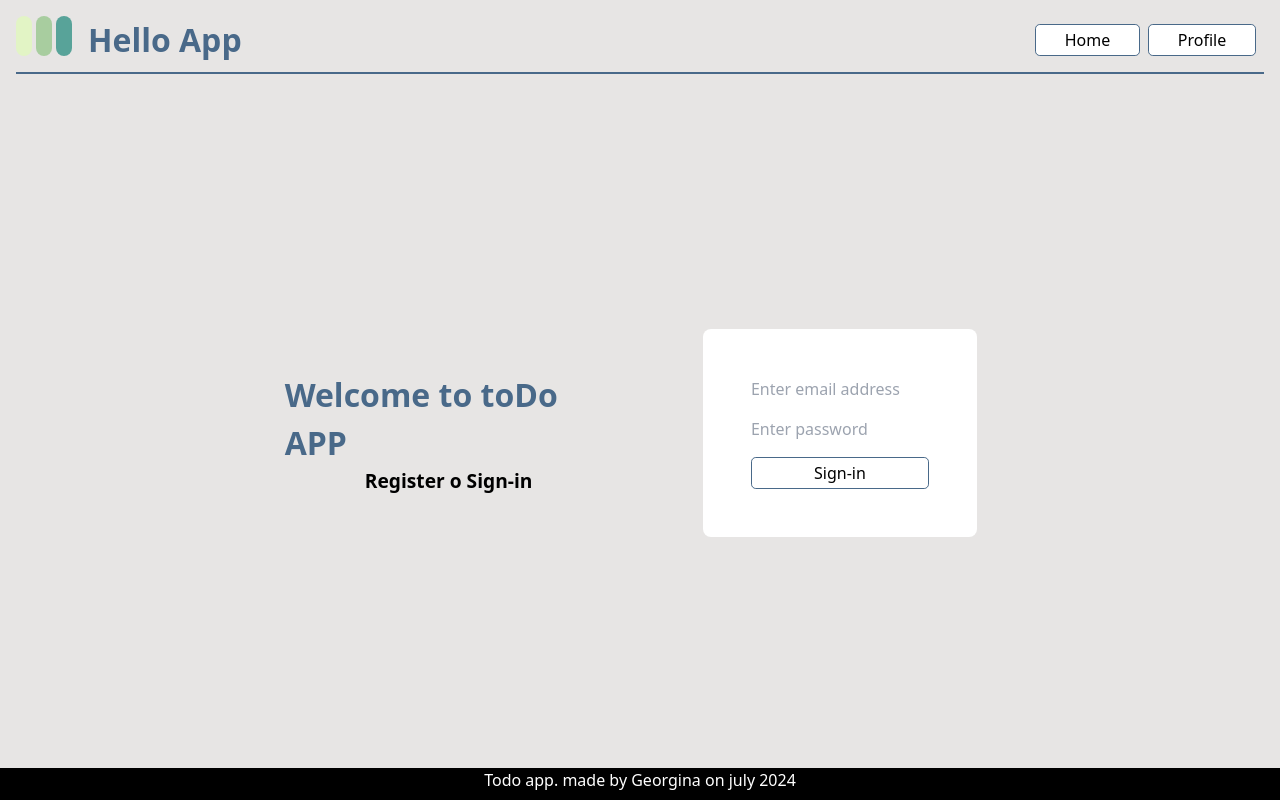
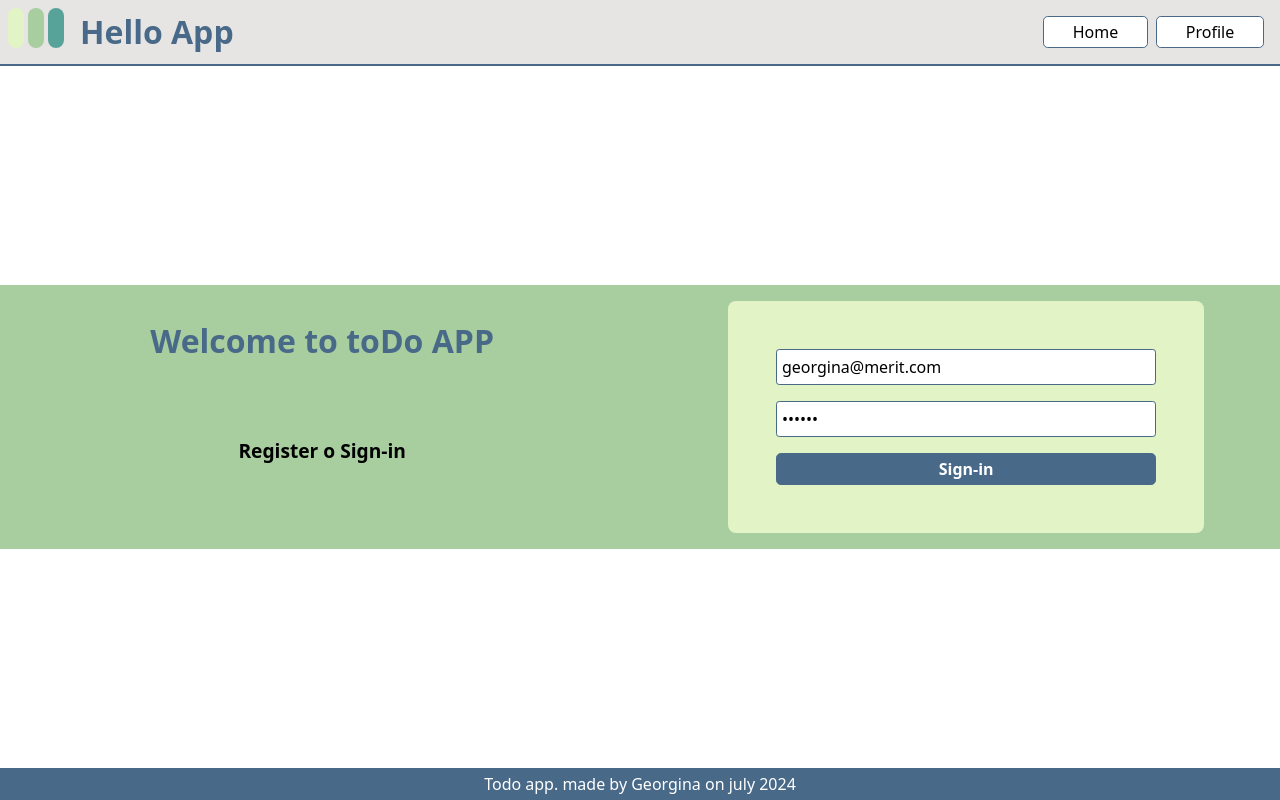
Before and after one commit to GeorginaTS/todo-app, a Vue app in the folder front/: page /#/ in a window 1280 px wide. Built offline with nearby package versions, Linux system fonts and the light colour scheme; no server answers.

Commit message:
login first version

```diff
--- a/front/index.html
+++ b/front/index.html
@@ -7,7 +7,7 @@
     <title>Vite + Vue</title>
   </head>
   <body>
-    <div id="app" class="flex flex-col items-center justify-between min-h-screen bg-stone-200"></div>
+    <div id="app" class="flex flex-col items-center justify-between min-h-screen"></div>
     <script type="module" src="/src/main.js"></script>
   </body>
 </html>
--- a/front/src/App.vue
+++ b/front/src/App.vue
@@ -1,36 +1,22 @@
 <template>
-  <header class="bg-stone-200 flex flex-col justify-between items-center p-4 w-full h-18">
-    <div class="flex justify-between w-full">
-    <div class="flex gap-4">
-      <div class="flex gap-1">
-        <div class="w-4 div_green1 h-10 rounded-lg"></div>
-        <div class="w-4 div_green2 h-10 rounded-lg"></div>
-        <div class="w-4 div_green3 h-10 rounded-lg"></div>
-      </div>
-      <h1 class="">
-        Hello App
-      </h1>
-    </div>
-    <nav class="w-fit flex gap-2 p-2">
-      <RouterLink to="/auth"><button>Home</button> </RouterLink>
-      <RouterLink to="/auth"><button>Profile</button></RouterLink>
-    </nav>
-  </div>
-  <hr />
+  <header class="bg-stone-200 flex flex-col justify-between items-center w-full h-18">
+    <Header />
   </header>
-  <main class="h-full">
-    <RouterView class="h-full" />
+  <main class="h-full w-full">
+    <RouterView class="h-full w-full" />
   </main>
-  <footer class="h-8 bg-black w-full text-white text-center">
+  <footer class="h-8 div_primary w-full text-white flex justify-center items-center">
     Todo app. made by Georgina on july 2024
   </footer>
 </template>
 <script>
 import { useCategoriesStore } from "./stores/categories"
 import { useStatusStore } from "./stores/status"
+import Header from "./components/Header.vue";
 
 export default {
   name: "App",
+  components: {Header},
   data() {
     return {
     }
--- a/front/src/components/AddTodoForm.vue
+++ b/front/src/components/AddTodoForm.vue
@@ -1,5 +1,5 @@
 <template>
-    <div class="bg-stone-200 w-[90%] flex flex-col gap-2 p-4">
+    <div class="bg-stone-200 w-[90%] flex flex-col gap-2 p-4 rounded-b-lg">
         <h2 class="text-xl font-bold">Add a new ToDo</h2>
         <form class="flex flex-col gap-2" @submit="addTodo">
             Title: <input type="text" v-model="title">
--- /dev/null
+++ b/front/src/components/Header.vue
@@ -0,0 +1,25 @@
+<template>
+    <div class="flex justify-between w-full p-2  mx-2">
+        <RouterLink to="/"><div class="flex gap-4">
+          <div class="flex gap-1">
+            <div class="w-4 div_green1 h-10 rounded-lg"></div>
+            <div class="w-4 div_green2 h-10 rounded-lg"></div>
+            <div class="w-4 div_green3 h-10 rounded-lg"></div>
+          </div>
+          <h1 class="">
+            Hello App
+          </h1>
+        </div>
+        </RouterLink>
+        <nav class="w-fit flex gap-2 items-center mx-2">
+          <RouterLink to="/auth"><button>Home</button> </RouterLink>
+          <RouterLink to="/auth"><button>Profile</button></RouterLink>
+        </nav>
+      </div>
+      <hr />
+</template>
+<script>
+export default {
+
+}
+</script>
--- a/front/src/components/Update1TodoForm.vue
+++ b/front/src/components/Update1TodoForm.vue
@@ -1,5 +1,5 @@
 <template>
-    <div class="bg-stone-200 w-[90%] flex flex-col gap-2 p-4">
+    <div class="bg-stone-200 w-[90%] flex flex-col gap-2 p-4 rounded-b-lg">
         <h2 class="text-xl font-bold">Update ToDo with id: {{ todoId }}</h2>
         <form class="flex flex-col gap-2" @submit="addTodo" v-if="todo">
             Title: <input type="text" v-model="title">
--- a/front/src/style.css
+++ b/front/src/style.css
@@ -23,19 +23,29 @@ h4 {
   font-size: 1rem;
   font-weight: bold;
 }
+input, textarea, select {
+  border: 1px solid var(--primary-color);
+  border-radius: 0.2rem;
+  padding: 5px;
+}
 hr {
   height:1px;
   width: 100%;
-  margin: 0.5rem;
   border: 1px solid var(--primary-color);
 }
-
-
 button {
   background-color: white;
+  border: 1px solid var(--primary-color);
   padding: 0.2rem 1.8rem;
-  border: 1px solid var(--primary-color);
   border-radius: 0.3rem;
+}
+.button_primary {
+  background-color: var(--primary-color);
+  color: white;
+  font-weight: bold;
+}
+.div_primary{
+  background-color: var(--primary-color);
 }
 .div_green1{
   background-color: var(--green1);
--- a/front/src/views/Home.vue
+++ b/front/src/views/Home.vue
@@ -1,9 +1,11 @@
 <template>
   <div class="w-full">
     <div class="flex justify-center w-full">
-      <AddTodoForm v-if="addForm" @todosUpdated="todosListUpdate"/>
-      <button @click="showAddForm()" v-if="!addForm && !updateForm" class="h-fit">Add New Task </button>
-      <UpdateTodoForm v-if="updateForm" :todoId="updateForm" @todosUpdated="todosListUpdate"/>
+      <div class="w-[80%] div_primary text-center p-2 rounded-lg" v-if="!addForm && !updateForm">
+        <button @click="showAddForm()"  class="h-fit button_primary">Add New Task </button>
+      </div>
+      <AddTodoForm v-if="addForm" @todosUpdated="todosListUpdate" />
+      <UpdateTodoForm v-if="updateForm" :todoId="updateForm" @todosUpdated="todosListUpdate" />
     </div>
 
     <div>
@@ -47,7 +49,7 @@ export default {
     return {
       todos: [],
       updateForm: 0,
-      addForm:0
+      addForm: 0
     }
   },
   setup() {
@@ -100,9 +102,9 @@ export default {
     showAddForm() {
       this.updateForm = 0
       if (this.addForm) {
-        this.addForm=0
+        this.addForm = 0
       } else {
-        this.addForm=1
+        this.addForm = 1
       }
     }
   }
--- a/front/src/views/Login.vue
+++ b/front/src/views/Login.vue
@@ -1,14 +1,15 @@
 <template>
-  <div class="flex gap-10 p-4 justify-between w-full">
-    <div class="w-full p-4 flex flex-col justify-center items-center">
+  <div class="flex gap-10 p-4 justify-between w-full div_green2 h-full">
+    <div class="w-full p-4 flex flex-col justify-center items-center h-full">
       <h1>Welcome to toDo APP</h1>
+      <br><br><br>
       <h3>Register o Sign-in</h3>
     </div>
     <div class="w-full flex justify-center items-center">
-      <form action="" class="flex flex-col gap-4 bg-white p-12 rounded-lg w-[80%]">
+      <form action="" class="flex flex-col gap-4 div_green1 p-12 rounded-lg w-[80%]" @submit="login">
         <input type="email" name="email" id="email" v-model="email" placeholder="Enter email address">
         <input type="password" name="password" id="password" v-model="password" placeholder="Enter password">
-        <button>Sign-in</button>
+        <button class="button_primary" type="submit">Sign-in</button>
       </form>
     </div>
   </div>
@@ -18,11 +19,27 @@ export default {
   name: "Login",
   data() {
     return {
-      email: "",
-      password: ""
+      email: "georgina@merit.com",
+      password: "123456"
+    }
+  },
+  methods: {
+    async login() {
+      try {
+        const response = await fetch("http://localhost:3400/api/users/login", {
+                    method: "POST",
+                    headers: {
+                        "Content-Type": "application/json"
+                    },
+                    body: JSON.stringify({"email":this.email, "password": this.password})
+                })
+                const data = await response.json()
+                console.log(data)
+      }
+      catch(error) {
+        response.send({ msg: "Error", error: error.message })
+      }
     }
   }
-
 }
 </script>
-<style></style>
```
